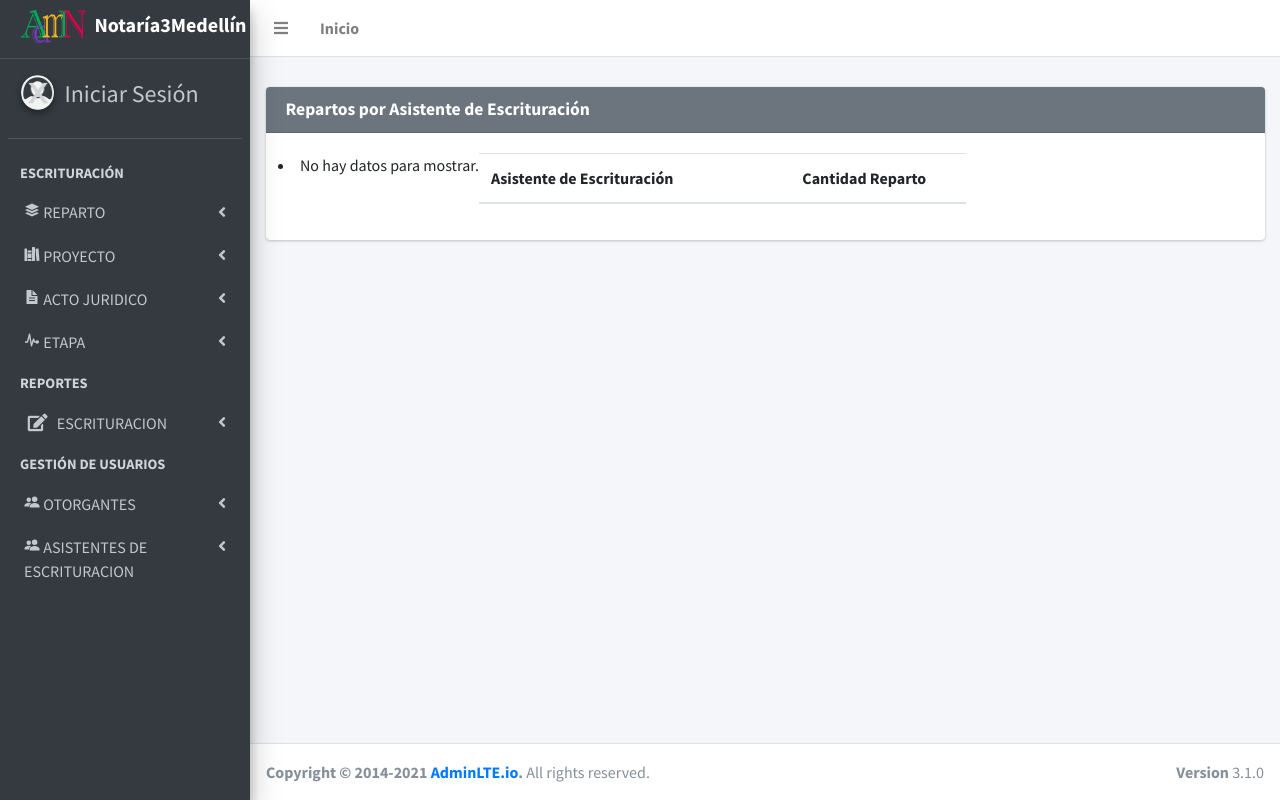
After one commit to LCombita/admin, a Django app: page /reports/rep-asi in a window 1280 px wide. The commit adds this page. Run offline with Django 3.2, Linux system fonts and the light colour scheme; tables that the repository leaves empty hold one stand-in row (values such as "Sample post"); lists and menus that the app fills with data are empty; some libraries are stand-ins or nearby versions.

Commit message:
finaliza reporte repartos por asistente

```diff
--- a/admin/reports/urls.py
+++ b/admin/reports/urls.py
@@ -1,9 +1,11 @@
 from django.urls import path
 from .views import ReportRepartosXOtorganteView, ReportRepartoTramitadorListView
+from .views import ReportRepartosXAsistenteEscrituracionView
 
 
 reports_patterns = ([
     path('rep-oto', ReportRepartosXOtorganteView.as_view(), name='repartos-otorgante'),
     path('rep-tra', ReportRepartoTramitadorListView.as_view(), name='repartos-tramitador'),
+    path('rep-asi', ReportRepartosXAsistenteEscrituracionView.as_view(), name='repartos-asistente'),
     #path('rep-upd/<int:pk>', RepartoUpdateView.as_view(), name='reparto-update'),
 ], 'reports')
--- a/admin/reports/views.py
+++ b/admin/reports/views.py
@@ -1,8 +1,8 @@
-from django.shortcuts import render
 from django.views.generic import TemplateView, ListView
+from django.db.models import Count
 from .forms import ReportRepartoXOtorganteForm
 from deed.models import Reparto
-from registration.models import Grantor
+from registration.models import Grantor, Escrituracion
 
 
 class ReportRepartosXOtorganteView(TemplateView):
@@ -37,3 +37,14 @@ class ReportRepartoTramitadorListView(ListView):
         return super().get_queryset().filter(
             activo='True').filter(
                 proyecto__tramitador=self.request.user.id).order_by('-id')
+
+
+class ReportRepartosXAsistenteEscrituracionView(TemplateView):
+
+    template_name = 'reports/repartos_x_asistente.html'
+
+    def get_context_data(self, **kwargs):
+        context = super().get_context_data(**kwargs)
+        context['asistentes'] = Escrituracion.objects.filter(
+            groups__name='escrituracion', reparto__activo = True).annotate(cant_reparto = Count('reparto'))
+        return context
--- a/admin/templates/base.html
+++ b/admin/templates/base.html
@@ -201,6 +201,14 @@
                       </a>
                     </li>
                   {% endif%}
+                  {% if request.user.es_administrador or request.user.es_reparto %}
+                    <li class="nav-item">
+                      <a href="{% url 'reports:repartos-asistente' %}" class="nav-link">
+                        <i class="far fa-circle nav-icon"></i>
+                        <p>Repartos X Asistente</p>
+                      </a>
+                    </li>
+                  {% endif%}
                 </ul>
                 </a>
                 <ul class="nav nav-treeview">
--- /dev/null
+++ b/admin/templates/reports/repartos_x_asistente.html
@@ -0,0 +1,42 @@
+{% extends "base.html" %}
+
+{% load static %}
+
+{% block title %}Inicio{% endblock title %}
+
+{% block titlecontent %} Inicio {% endblock titlecontent %}
+
+{% block content %}
+  <div class="card card-secondary">
+    <div class="card-header">
+        <h3 class="card-title">
+            <a style="color:#ffffff"><b>Repartos por Asistente de Escrituración</b></a>
+        </h3>
+    </div>
+    <div class="card-body">
+    <div class="tab-content p-0">
+        <div class="row">
+          <table class="table table-hover text-nowrap" style="width:50%">
+            <thead>
+            <tr>
+                <th>Asistente de Escrituración</th>
+                <th style="text-align: center;" >Cantidad Reparto</th>
+            </tr>
+            </thead>
+            <tbody>
+            {%for a in asistentes %}
+                <tr>
+                    <td>{{ a.first_name}} {{ a.last_name}}</td>
+                    <td style="text-align: center;" >{{ a.cant_reparto }}</td>
+                </tr>
+            {% empty %}
+                <li>No hay datos para mostrar.</li>
+            {% endfor %}
+            </tbody>
+        </table>
+    </div>
+    </div>
+  </div>
+
+<script src="{% static 'registration/plugins/jquery/jquery.min.js' %}"></script>
+{% endblock content %}
```
Also changed, not shown: admin/deed/forms.py (+6 -2 lines), admin/templates/deed/reparto_update_form.html (+9 -2 lines).
